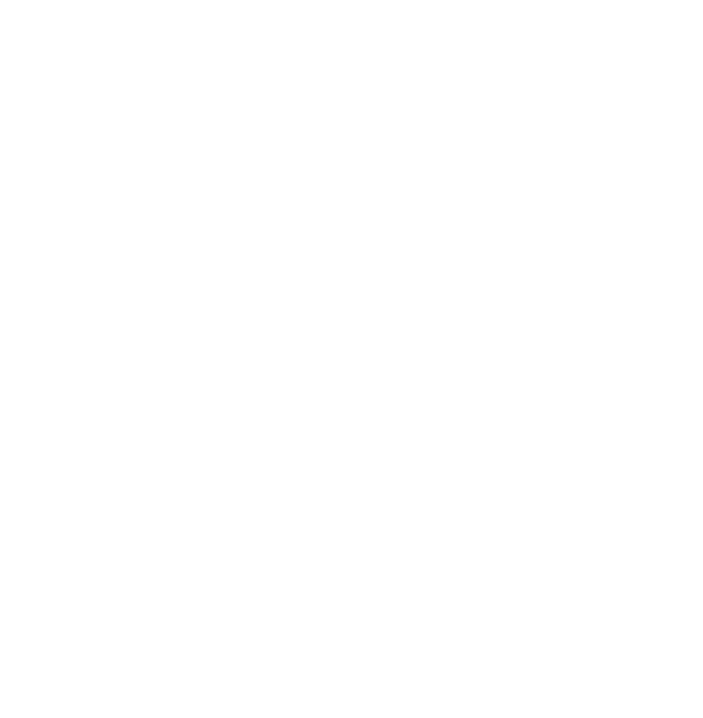
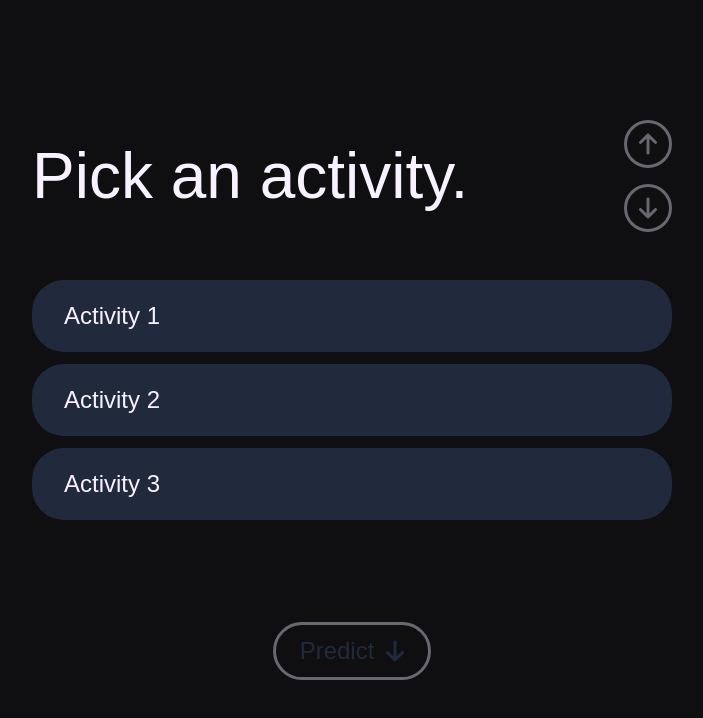
Before and after one commit to dzbarcea/a-simple-follow-through-app, a React (Create React App) app: page /pick-activity in a window 1280 px wide. Before the commit this address had no page. Shown: the top 718 px of the page, without its empty margins (288-991 px from the left). Built offline with nearby package versions, Linux system fonts and the light colour scheme; a web font is replaced by a local one.

Commit message:
Created NavContext for providing navigation to any navigation buttons in the app based on current window location

```diff
--- a/src/App.tsx
+++ b/src/App.tsx
@@ -1,10 +1,12 @@
 import React from 'react';
-import {BrowserRouter, Outlet, Route, Routes} from 'react-router-dom';
+import {BrowserRouter, Navigate, Outlet, Route, Routes} from 'react-router-dom';
 import PickActivity from './pages/PickActivity';
+import NavContextProvider from './context/NavContext';
 
 const App = () => {
     return (
         <BrowserRouter>
+            <NavContextProvider>
                 <Routes>
                     <Route path='/' element={
                         <div className='bg-container'>
@@ -13,10 +15,11 @@
                             </div>
                         </div>
                     }>
-              <Route index element={<PickActivity/>}/>
-              <Route path='/pick-an-activity' element={<PickActivity/>}/>
+                        <Route index element={<Navigate to='/pick-activity' replace={true} />}/>
+                        <Route path='/pick-activity' element={<PickActivity/>}/>
                     </Route>
                 </Routes>
+            </NavContextProvider>
         </BrowserRouter>
     );
 }
--- a/src/atoms/Header/Header.tsx
+++ /dev/null
@@ -1,22 +0,0 @@
-import React from 'react';
-import './Header.css';
-import NavButton from '../NavButton/NavButton';
-
-interface HeaderProps {
-    title: string;
-    subtitle: string;
-}
-
-const Header = (props: HeaderProps) => {
-    return (
-        <div className='section-header'>
-            <h1>{props.title}</h1>
-            <div className='nav-container'>
-                <NavButton type='back' status='disabled' to={null}/>
-                <NavButton type='next' status='disabled' to={'/predict'}/>
-            </div>
-        </div>
-    );
-}
-
-export default Header;
--- a/src/atoms/NavButton/NavButton.tsx
+++ b/src/atoms/NavButton/NavButton.tsx
@@ -3,24 +3,35 @@
 import { FontAwesomeIcon } from '@fortawesome/react-fontawesome';
 import { faArrowDown, faArrowUp } from '@fortawesome/free-solid-svg-icons';
 import {useNavigate} from 'react-router-dom';
+import {useNavContext} from '../../context/NavContext';
 
 interface NavButtonProps {
     type: 'back' | 'next';
     status: 'active' | 'disabled';
-    to: string | null;
 }
 
-const NavButton = ({type, status, to}: NavButtonProps) => {
+const NavButton = ({ type, status }: NavButtonProps) => {
     const navigate = useNavigate();
+    const navContext = useNavContext();
 
     const handleNavigate = () => {
-        if (to && status === 'active') {
-            navigate(to);
+        if (type === 'back' && navContext?.prevPath) {
+            navigate(navContext.prevPath);
+        } else if (type === 'next' && status === 'active' && navContext?.nextPath) {
+            navigate(navContext.nextPath);
         }
     }
 
     return (
-        <div className={`nav-button-${status}`} onClick={handleNavigate}>
+        <div
+            className={
+                // Back button should always be active if a previous path exists
+                type === 'back' && navContext?.prevPath ?
+                    `nav-button-active` :
+                    `nav-button-${status}`
+            }
+            onClick={handleNavigate}
+        >
             <FontAwesomeIcon
                 icon={type === 'back' ? faArrowUp : faArrowDown}
                 style={{color: status === 'active' ? 'var(--text-main)' : 'var(--text-faded)'}}
--- /dev/null
+++ b/src/components/Header/Header.tsx
@@ -0,0 +1,23 @@
+import React, {useState} from 'react';
+import './Header.css';
+import NavButton from '../../atoms/NavButton/NavButton';
+
+interface HeaderProps {
+    title: string;
+    subtitle: string;
+    hasSelection: boolean;
+}
+
+const Header = ({ title, subtitle, hasSelection }: HeaderProps) => {
+    return (
+        <div className='section-header'>
+            <h1>{title}</h1>
+            <div className='nav-container'>
+                <NavButton type='back' status='disabled'/>
+                <NavButton type='next' status={hasSelection ? 'active' : 'disabled'}/>
+            </div>
+        </div>
+    );
+}
+
+export default Header;
--- /dev/null
+++ b/src/context/NavContext.tsx
@@ -0,0 +1,47 @@
+import React, {ReactNode, useContext, useEffect, useState} from 'react';
+
+const navStack = [
+    '/pick-activity',
+    '/predict',
+    '/reflect'
+];
+
+interface NavContextType {
+    prevPath: string | undefined;
+    nextPath: string | undefined;
+}
+
+export const NavContext = React.createContext<NavContextType | null>(null);
+
+const NavContextProvider = ({ children } : { children: ReactNode }) => {
+    const [navigation, setNavigation] = useState<NavContextType>({
+        prevPath: undefined,
+        nextPath: undefined
+    });
+
+    useEffect(() => {
+        const URL = window.location.href;
+        const location = URL.substring(URL.lastIndexOf('/'));
+
+        const navStackPosition = navStack.indexOf(location);
+        if (navStackPosition === -1) {
+
+            return;
+        } else {
+            setNavigation({
+                prevPath: navStack[navStackPosition - 1] ?? undefined,
+                nextPath: navStack[navStackPosition + 1]
+            });
+        }
+
+    }, [window.location.href]);
+
+    return (
+        <NavContext.Provider value={navigation}>
+            {children}
+        </NavContext.Provider>
+    )
+}
+
+export const useNavContext = () => useContext(NavContext);
+export default NavContextProvider;
--- a/src/pages/PickActivity.tsx
+++ b/src/pages/PickActivity.tsx
@@ -1,5 +1,5 @@
-import React, {useEffect, useState} from 'react';
-import Header from '../atoms/Header/Header';
+import React, { useState } from 'react';
+import Header from '../components/Header/Header';
 import Button from '../atoms/Button/Button';
 import ActivitySelector from '../components/ActivitySelector/ActivitySelector';
 
@@ -12,7 +12,7 @@
 
     return (
         <>
-            <Header title='Pick an activity.' subtitle='Some subtitle' />
+            <Header title='Pick an activity.' subtitle='Some subtitle' hasSelection={hasSelection}/>
 
             <ActivitySelector onChange={() => setHasSelection(true)}/>
 
```
Also changed, not shown: public/manifest.json, src/components/Header/Header.css (renamed from src/atoms/Header/Header.css). Lines whose indentation alone changed are shown as unchanged.
